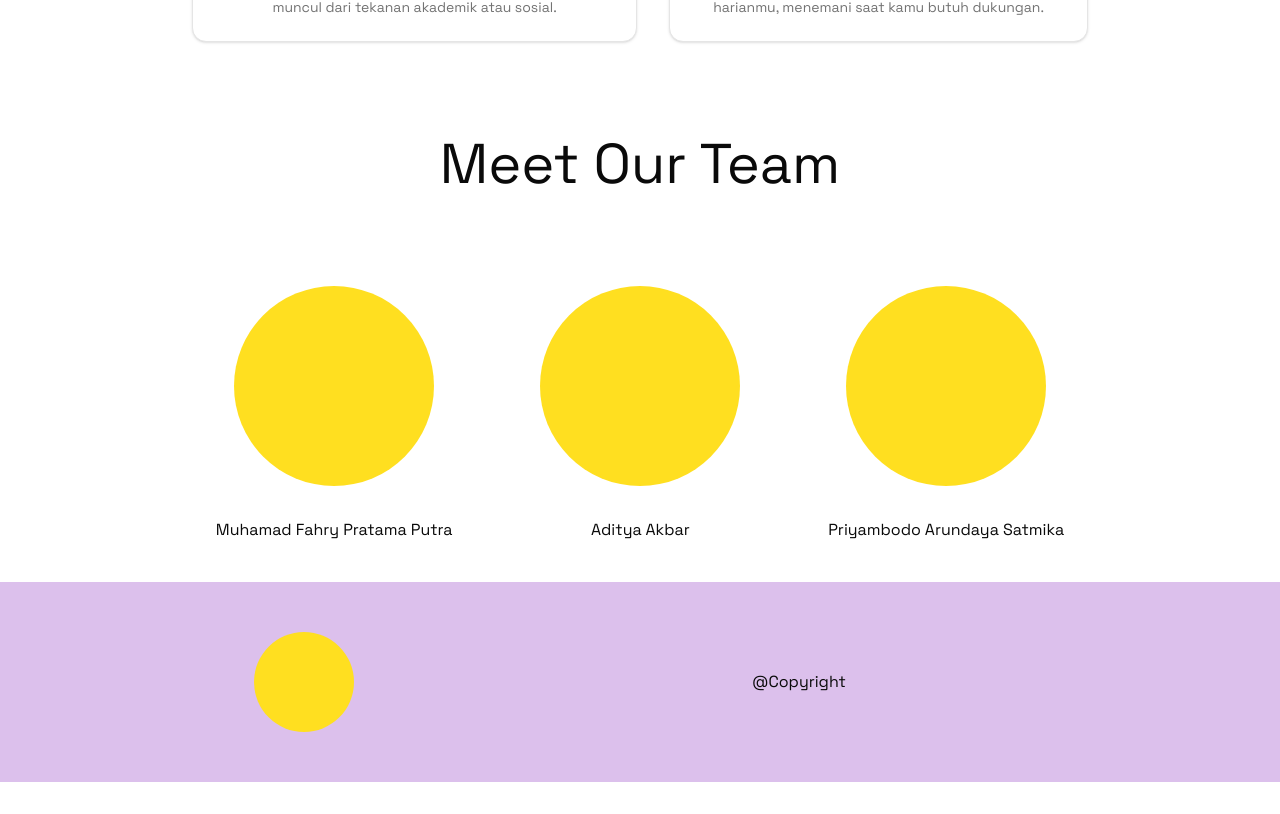
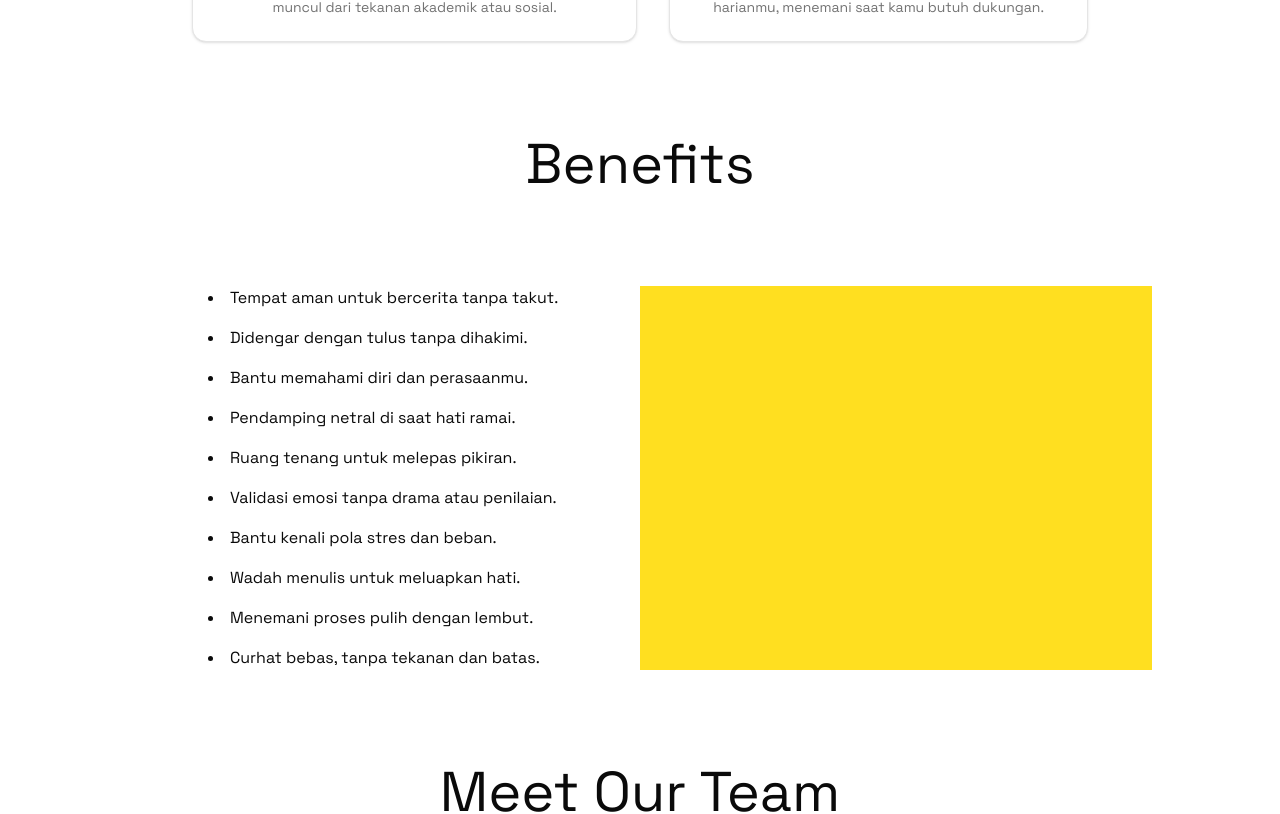
Before and after one commit to fahrypratama17/Senandika, a Next.js app: page / in a window 1280 px wide. Shown: the part 1700-2514 px from the top of the page. Before the commit the page ends 2482 px from the top, so only its background shows below. Built offline with nearby package versions, Linux system fonts and the light colour scheme.

Commit message:
feat: add BenefitSection and BenefitContainer components, integrate into Home layout

```diff
--- a/src/app/(home)/page.tsx
+++ b/src/app/(home)/page.tsx
@@ -1,12 +1,14 @@
 import HeroContainer from "@/features/home/hero-section/container/hero-container";
 import AboutContainer from "@/features/home/about-section/container/about.container";
 import TeamContainer from "@/features/home/team-section/container/team-container";
+import BenefitContainer from "@/features/home/benefit-section/container/benefit-container";
 
 export default function Home() {
   return (
     <main className="flex flex-col min-h-screen overscroll-y-contain mb-10">
       <HeroContainer />
       <AboutContainer />
+      <BenefitContainer />
       <TeamContainer />
     </main>
   );
--- /dev/null
+++ b/src/features/home/benefit-section/components/benefit-section.tsx
@@ -0,0 +1,22 @@
+import { dataBenefit } from '../data/benefit-data';
+
+export default function BenefitSection() {
+  return (
+    <section className='flex flex-col items-center w-[80%] gap-20'>
+      <h1 className="text-[56px]">Benefits</h1>
+      <div className="flex w-full justify-around">
+        <div className="flex flex-col w-[50%] pl-20 gap-4">
+          {dataBenefit.map((item) => (
+            <li
+              key={item.id}
+            >{item.desc}</li>
+          )
+        )}
+        </div>
+        <div className="w-[50%] bg-yellow-300">
+
+        </div>
+      </div>
+    </section>
+  )
+}
--- /dev/null
+++ b/src/features/home/benefit-section/container/benefit-container.tsx
@@ -0,0 +1,11 @@
+import BenefitSection from "../components/benefit-section";
+
+const BenefitContainer = () => {
+  return (
+    <div className="flex justify-center mt-20">
+      <BenefitSection />
+    </div>
+  );
+};
+
+export default BenefitContainer;
--- /dev/null
+++ b/src/features/home/benefit-section/data/benefit-data.ts
@@ -0,0 +1,12 @@
+export const dataBenefit = [
+  { id: 1, desc: "Tempat aman untuk bercerita tanpa takut." },
+  { id: 2, desc: "Didengar dengan tulus tanpa dihakimi." },
+  { id: 3, desc: "Bantu memahami diri dan perasaanmu." },
+  { id: 4, desc: "Pendamping netral di saat hati ramai." },
+  { id: 5, desc: "Ruang tenang untuk melepas pikiran." },
+  { id: 6, desc: "Validasi emosi tanpa drama atau penilaian." },
+  { id: 7, desc: "Bantu kenali pola stres dan beban." },
+  { id: 8, desc: "Wadah menulis untuk meluapkan hati." },
+  { id: 9, desc: "Menemani proses pulih dengan lembut." },
+  { id: 10, desc: "Curhat bebas, tanpa tekanan dan batas." },
+]
--- a/src/shared/components/navbar.tsx
+++ b/src/shared/components/navbar.tsx
@@ -9,6 +9,14 @@ export default function Navbar() {
   return (
     <section className="flex w-[80%] h-[20vh] justify-center items-center mx-auto sticky top-0 z-5">
       <NavigationMenu className="flex justify-between items-center w-full max-w-6xl border-2 rounded-2xl p-3 px-6 backdrop-blur-2xl">
+        <NavigationMenuList className="flex w-full justify-between">
+
+            <NavigationMenuItem className="flex-1 w-full">
+              <NavigationMenuLink className="text-[18px] cursor-pointer">Logo</NavigationMenuLink>
+            </NavigationMenuItem>
+
+        </NavigationMenuList>
+
         <NavigationMenuList className="flex w-full justify-between gap-4">
 
           <NavigationMenuItem className="flex-1 w-full">
```
